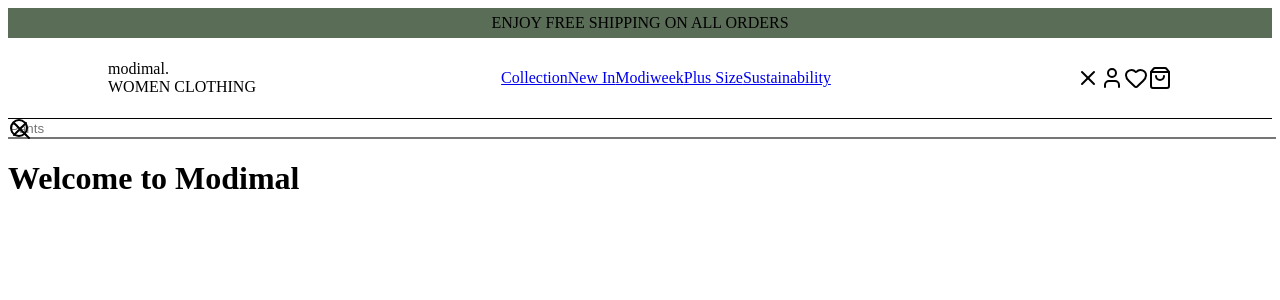
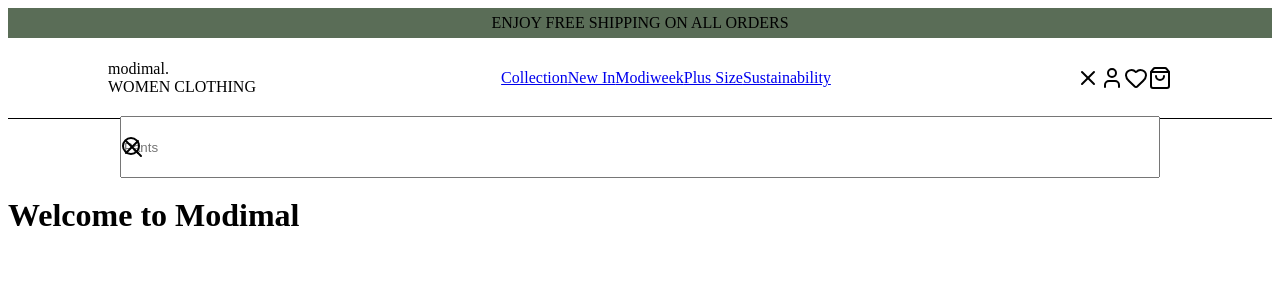
Before and after one commit to makauj/akoma_apparel, a React (Vite) app in the folder client/: page / in a window 1280 px wide. Shown: the top 300 px of the page. Built offline with nearby package versions, Linux system fonts and the light colour scheme.

Commit message:
refactor

```diff
--- /dev/null
+++ b/client/src/components/Footer.jsx
@@ -0,0 +1,11 @@
+export default function Footer() {
+  return (
+    <footer className="w-full bg-[#404040] flex justify-center">
+      <div className="w-full max-w-[1440px] h-[376px] text-white px-[100px] py-12">
+                <div className="text-center text-lg font-semibold">
+          Footer Placeholder Content
+        </div>
+      </div>
+    </footer>
+  );
+}
--- a/client/src/components/Header.tsx
+++ b/client/src/components/Header.tsx
@@ -43,7 +43,7 @@ export default function Header() {
           </nav>
 
           {/* Icons */}
-          <div className="flex items-center gap-6">
+          <div className="flex items-center gap-20">
             <X className="w-6 h-6 text-gray-700 cursor-pointer hover:text-gray-900 transition-colors" />
             <User className="w-6 h-6 text-gray-700 cursor-pointer hover:text-gray-900 transition-colors" />
             <Heart className="w-6 h-6 text-gray-700 cursor-pointer hover:text-gray-900 transition-colors" />
@@ -54,15 +54,20 @@ export default function Header() {
 
       {/* Search Bar */}
       <div className="w-full flex justify-center bg-gray-50 py-4 border-t border-gray-200">
-        <div className="w-full max-w-[1440px] px-6">
-          <div className="max-w-2xl mx-auto relative">
-            <Search className="absolute left-4 top-1/2 transform -translate-y-1/2 text-gray-400 w-5 h-5" />
+        <div className="w-full max-w-[1440px] px-[100px] flex justify-center">
+          <div className="w-full max-w-[1040px] h-[56px] flex items-center border-b border-gray-300 px-4 relative">
+            {/* Search Icon */}
+            <Search className="absolute left-4 top-1/2 -translate-y-1/2 text-gray-400 w-6 h-6" />
+
+            {/* Input Field */}
             <input
               type="text"
               placeholder="Pants"
-              className="w-full pl-12 pr-4 py-3 bg-white border-0 border-b-2 border-gray-300 text-gray-700 placeholder-gray-400 text-base focus:outline-none focus:border-gray-500 transition-colors"
+              className="w-full h-full pl-12 pr-12 bg-white text-gray-700 placeholder-gray-400 text-base focus:outline-none"
             />
-            <X className="absolute right-4 top-1/2 transform -translate-y-1/2 text-gray-400 w-5 h-5 cursor-pointer" />
+
+            {/* Clear Icon */}
+            <X className="absolute right-4 top-1/2 -translate-y-1/2 text-gray-400 w-5 h-5 cursor-pointer" />
           </div>
         </div>
       </div>
```
Also changed, not shown: client/src/assets/Akoma Apparel Logo.jpg (added).
